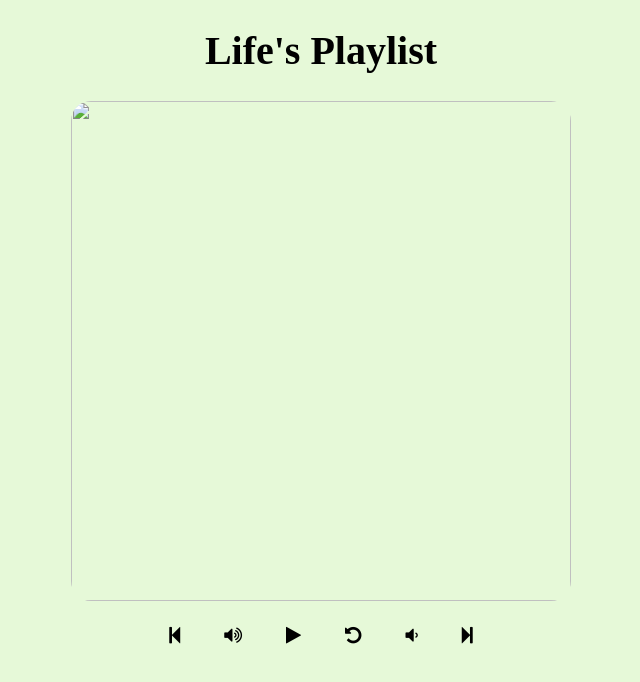
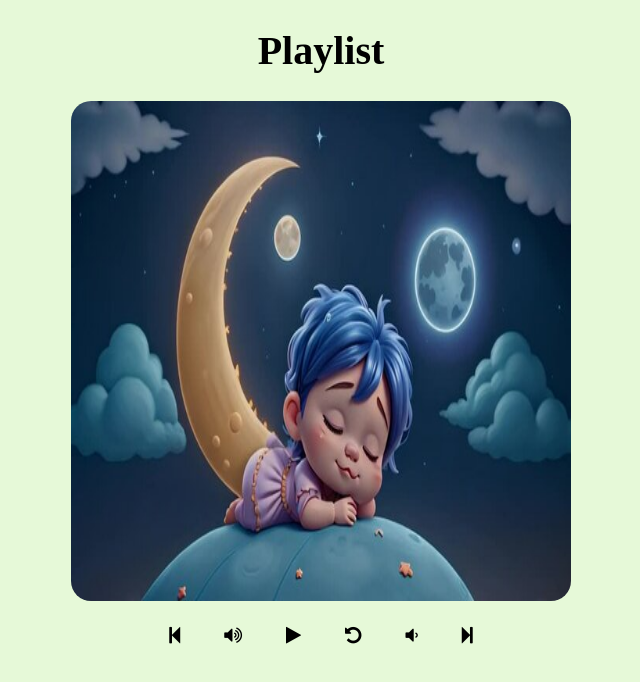
Before and after one commit to Moni-saravanan/HTML-CSS-Javascript, a plain HTML site: page AUDIO PLAYER/index.html in a window 1280 px wide. Shown: the whole page, without its empty margins (319-959 px from the left). Drawn offline with Linux system fonts and the light colour scheme.

Commit message:
Update index.html

```diff
--- a/AUDIO PLAYER/index.html
+++ b/AUDIO PLAYER/index.html
@@ -12,11 +12,11 @@
 
     <div class="container">
         <div class="heading">
-            <h1>Life's Playlist</h1>
+            <h1>Playlist</h1>
         </div>
 
         <div class="image">
-            <img id="img" src="/images/one.jpeg" alt="">
+            <img id="img" src="/one.jpeg" alt="">
         </div>
 
         <div class="btn">
```
